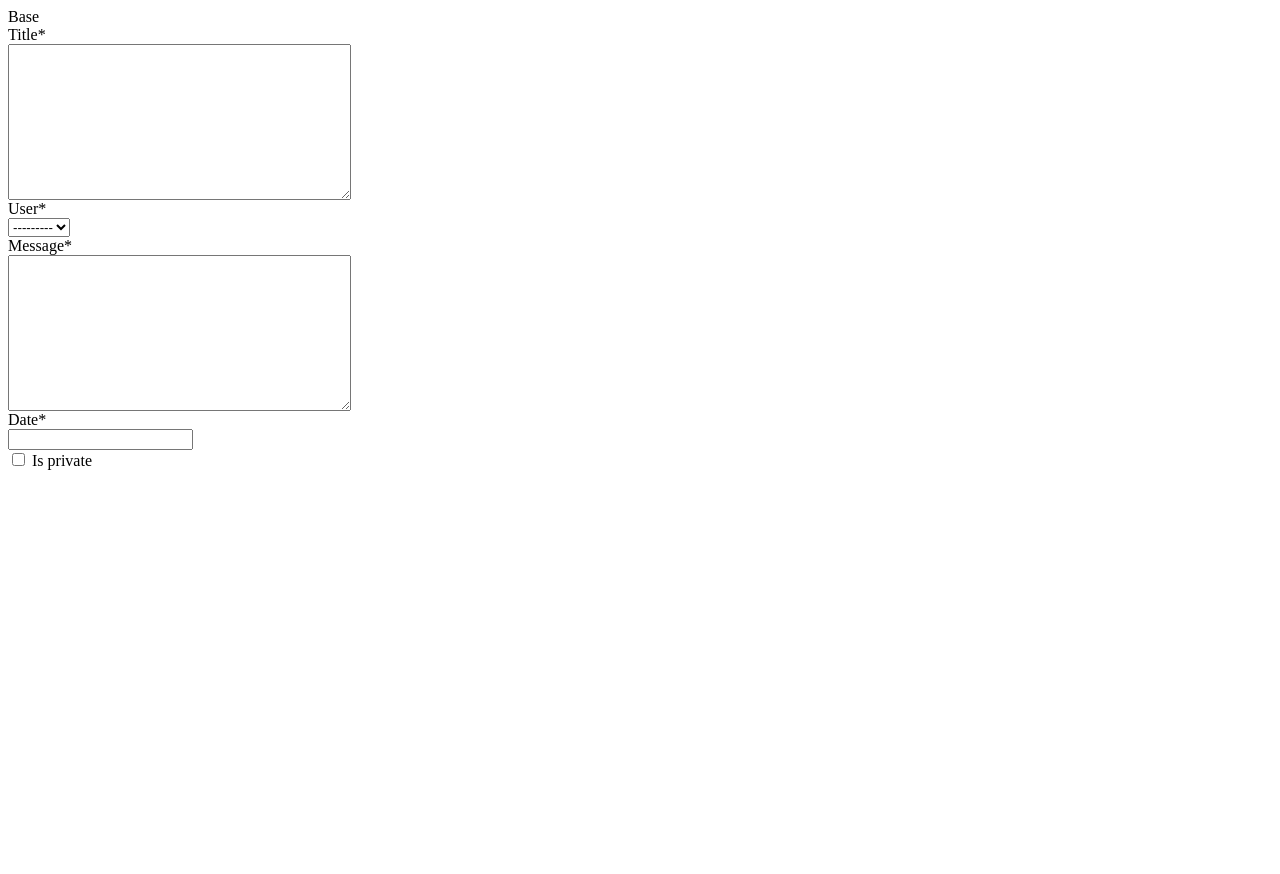
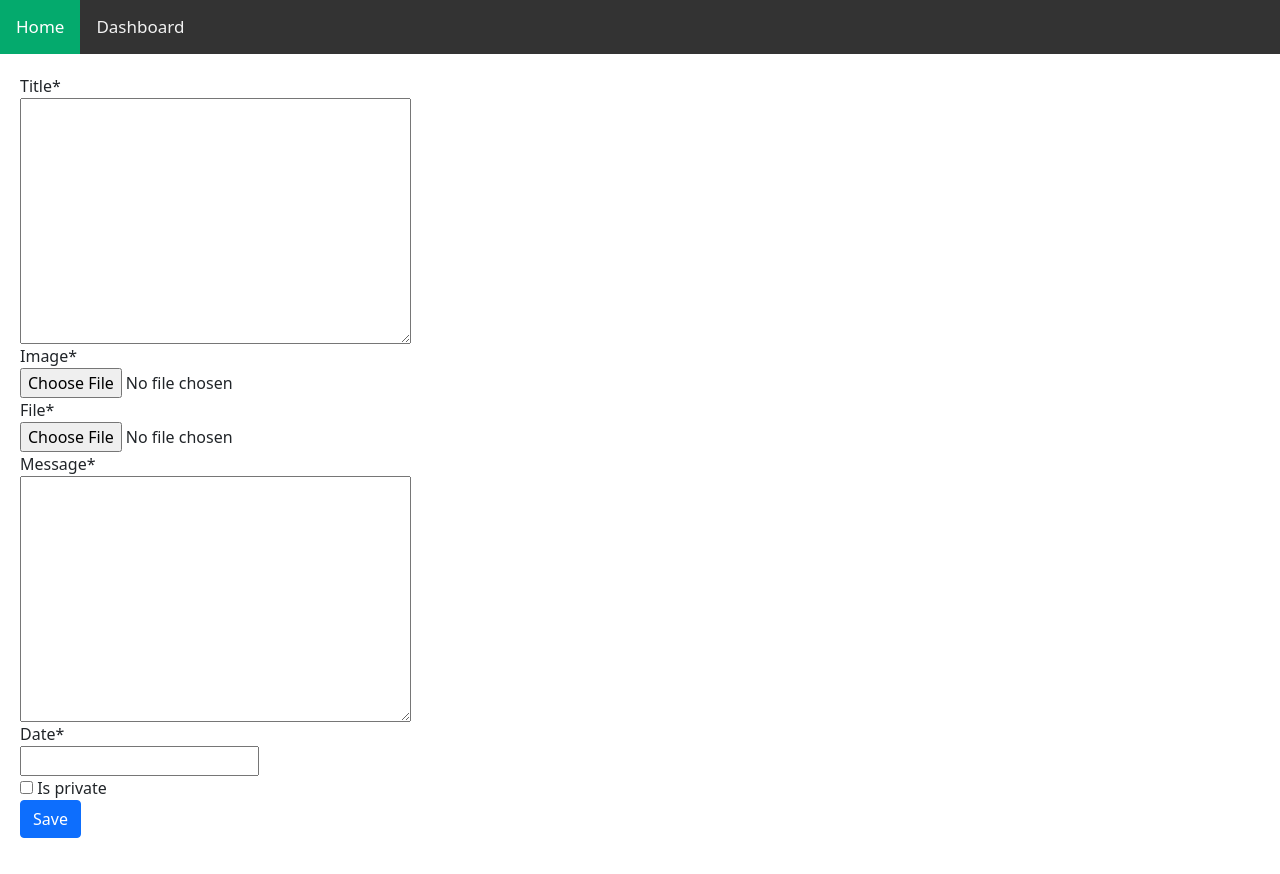
Before and after one commit to UBH-Fall2023/ubh-fall2023-ShreyasSridhar24, a Django app: page /journal/journal-add in a window 1280 px wide. Before the commit the page ends 470 px from the top, so only its background shows below. Run offline with Django 4.2, Linux system fonts and the light colour scheme; some libraries are stand-ins or nearby versions.

Commit message:
form updated

```diff
--- a/smartjournal/journal/models.py
+++ b/smartjournal/journal/models.py
@@ -5,8 +5,9 @@ from django.contrib.auth.models import User
 
 class Journal(TimeStampedModel):
     title =  models.TextField()
-    user = models.ForeignKey(User, on_delete=models.CASCADE)
-
+    # user = models.ForeignKey(User, on_delete=models.CASCADE)
+    image = models.ImageField(default='image.png')
+    file = models.FileField(default='newfile.txt')
     message = models.TextField()
     date = models.DateTimeField()
     is_private = models.BooleanField(default=False)
--- a/smartjournal/journal/templates/journal/add_journal_entry.html
+++ b/smartjournal/journal/templates/journal/add_journal_entry.html
@@ -3,5 +3,15 @@
 {% load static %}
 
 {% block content %}
-{{ form | crispy }}
+<div class="topnav">
+  <a class="active" href="#home">Home</a>
+  <a href="{% url 'journal-detail' %}">Dashboard</a>
+</div>
+<div style="padding: 20px">
+  <form method="post">
+    {% csrf_token %}
+    {{ form | crispy }}
+    <input class="btn btn-primary" type="submit" value="Save" />
+  </form>
+</div>
 {% endblock %}
--- a/smartjournal/journal/templates/journal/base.html
+++ b/smartjournal/journal/templates/journal/base.html
@@ -1,8 +1,16 @@
+<!-- Required meta tags -->
+{% load static %}
+
+<meta charset="utf-8">
+<meta name="viewport" content="width=device-width, initial-scale=1, shrink-to-fit=no">
+<link href="https://cdn.jsdelivr.net/npm/bootstrap@5.0.2/dist/css/bootstrap.min.css" rel="stylesheet" integrity="sha384-EVSTQN3/azprG1Anm3QDgpJLIm9Nao0Yz1ztcQTwFspd3yD65VohhpuuCOmLASjC" crossorigin="anonymous">
+<link rel="stylesheet" href="{% static 'styles.css' %}">
+
 {% block title %}
-Base
+{% comment %} Base {% endcomment %}
 {% endblock %}
 
 
 {% block content %}
-content
+{% comment %} content {% endcomment %}
 {% endblock %}
--- a/smartjournal/journal/urls.py
+++ b/smartjournal/journal/urls.py
@@ -3,5 +3,6 @@ from django.urls import path
 import journal.views as views
 
 urlpatterns = [
-    path('journal-add', views.JournalAddView.as_view())
+    path('journal-add', views.JournalAddView.as_view(), name='journal-add'),
+    path('journal-detail', views.JournalDetailView.as_view(), name='journal-detail'),
 ]
--- a/smartjournal/journal/views.py
+++ b/smartjournal/journal/views.py
@@ -21,7 +21,6 @@ class JournalAddView(FormView):
         user = self.request.user
         journal_entry = Journal.objects.create(
             title = form_data.get('title'),
-            user = form_data.get('user'),
             message = form_data.get('message'),
             date = form_data.get('date'),
             is_private = form_data.get('is_private'),
@@ -34,14 +33,14 @@ class JournalAddView(FormView):
     #     return context
 
     def get(self, request, *args, **kwargs):
-        journal_form = JournalForm(initial={'user': self.request.user.id})
+        journal_form = JournalForm()
         context = {}
         context['form'] = journal_form
         return render(request, self.template_name, context)
 
     def get_success_url(self):
         messages.success(self.request, 'Added journal entry.')
-        return reverse('journal_add')
+        return reverse('journal-add')
 
 class JournalDetailView(LoginRequiredMixin, TemplateView):
     def test_func(self):
--- a/smartjournal/requirements.txt
+++ b/smartjournal/requirements.txt
@@ -1,2 +1,3 @@
 django-extensions
 django-crispy-forms==1.14.0
+pytesseract
--- a/smartjournal/smartjournal/settings.py
+++ b/smartjournal/smartjournal/settings.py
@@ -10,6 +10,7 @@ For the full list of settings and their values, see
 https://docs.djangoproject.com/en/4.2/ref/settings/
 """
 
+import os
 from pathlib import Path
 
 # Build paths inside the project like this: BASE_DIR / 'subdir'.
@@ -119,6 +120,10 @@ USE_TZ = True
 # https://docs.djangoproject.com/en/4.2/howto/static-files/
 
 STATIC_URL = 'static/'
+STATIC_ROOT = 'static/'
+
+MEDIA_ROOT =  os.path.join(BASE_DIR, 'media')
+MEDIA_URL = '/media/'
 
 # Default primary key field type
 # https://docs.djangoproject.com/en/4.2/ref/settings/#default-auto-field
--- /dev/null
+++ b/smartjournal/static/styles.css
@@ -0,0 +1,27 @@
+/* Add a black background color to the top navigation */
+.topnav {
+    background-color: #333;
+    overflow: hidden;
+  }
+
+  /* Style the links inside the navigation bar */
+  .topnav a {
+    float: left;
+    color: #f2f2f2;
+    text-align: center;
+    padding: 14px 16px;
+    text-decoration: none;
+    font-size: 17px;
+  }
+
+  /* Change the color of links on hover */
+  .topnav a:hover {
+    background-color: #ddd;
+    color: black;
+  }
+
+  /* Add a color to the active/current link */
+  .topnav a.active {
+    background-color: #04AA6D;
+    color: white;
+  }
```
Also changed, not shown: smartjournal/db.sqlite3, smartjournal/journal/migrations/0001_initial.py (added), smartjournal/journal/migrations/0002_journal_file_journal_image.py (added), 4 other files.
